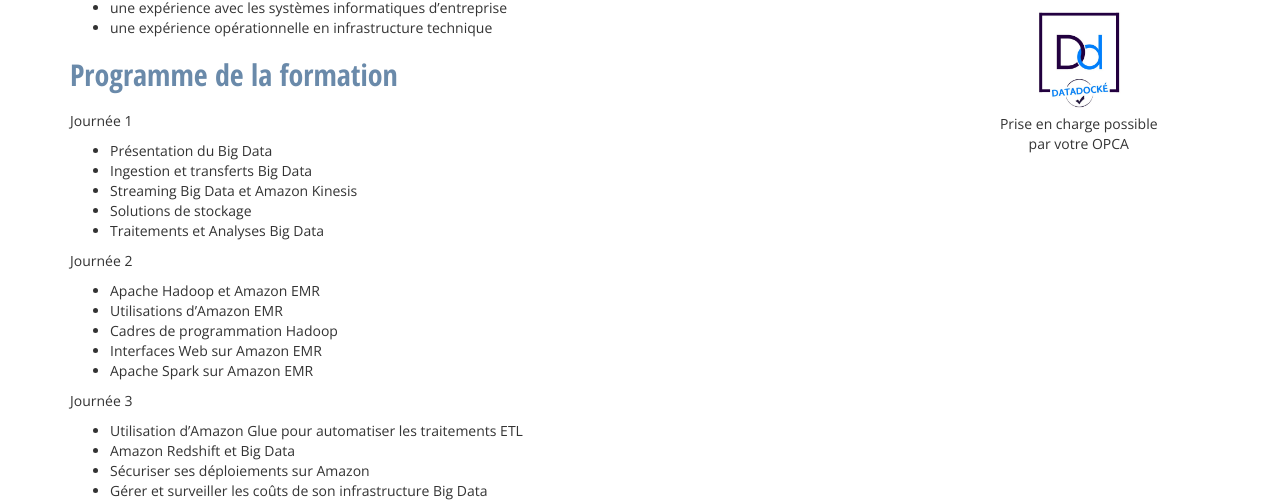
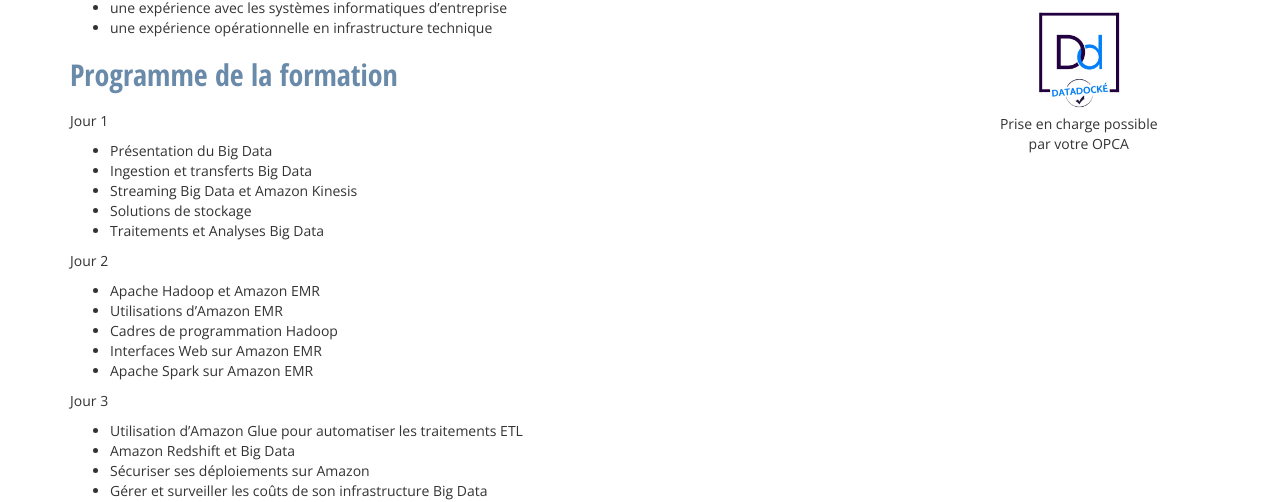
Before and after one commit to wescale/wescale-site, a Jekyll site: the page built from _formations/Formation-AWS-Big-Data.md, in a window 1280 px wide and 900 px high, scrolled down 502 px. Shown: the part 149-651 px from the top of the window. Built offline with Jekyll 4.4.1, drawn with Linux system fonts in a browser that asks for light colours; nearby versions of some CDN libraries; comment, search, counter and statistics services are not loaded.

Commit message:
Update Formation-AWS-Big-Data.md

```diff
--- a/_formations/Formation-AWS-Big-Data.md
+++ b/_formations/Formation-AWS-Big-Data.md
@@ -53,21 +53,21 @@
 
 ## Programme de la formation
 
-Journée 1
+Jour 1
 * Présentation du Big Data
 * Ingestion et transferts Big Data
 * Streaming Big Data et Amazon Kinesis
 * Solutions de stockage
 * Traitements et Analyses Big Data
 
-Journée 2
+Jour 2
 * Apache Hadoop et Amazon EMR
 * Utilisations d’Amazon EMR
 * Cadres de programmation Hadoop
 * Interfaces Web sur Amazon EMR
 * Apache Spark sur Amazon EMR
 
-Journée 3
+Jour 3
 * Utilisation d’Amazon Glue pour automatiser les traitements ETL
 * Amazon Redshift et Big Data
 * Sécuriser ses déploiements sur Amazon
```
